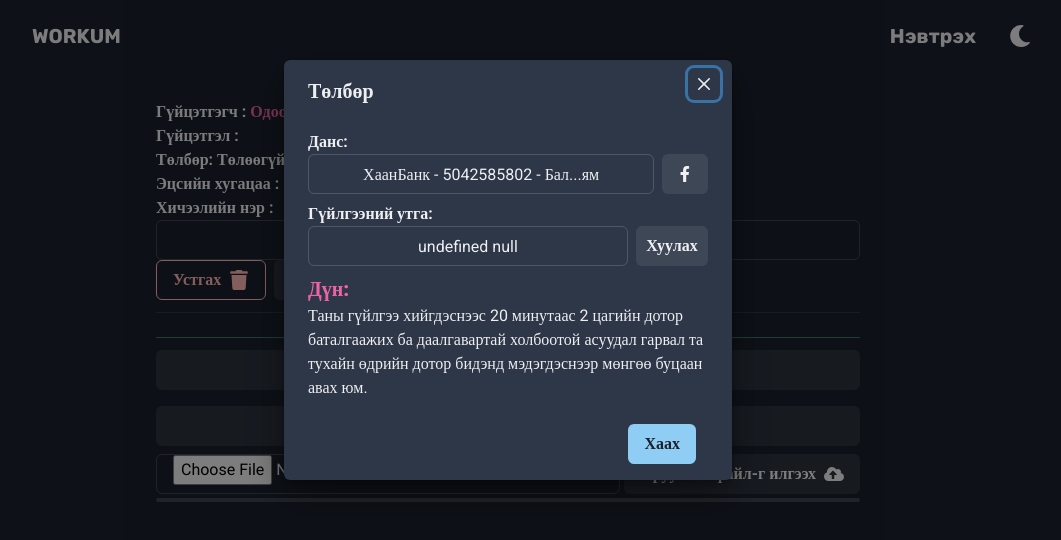
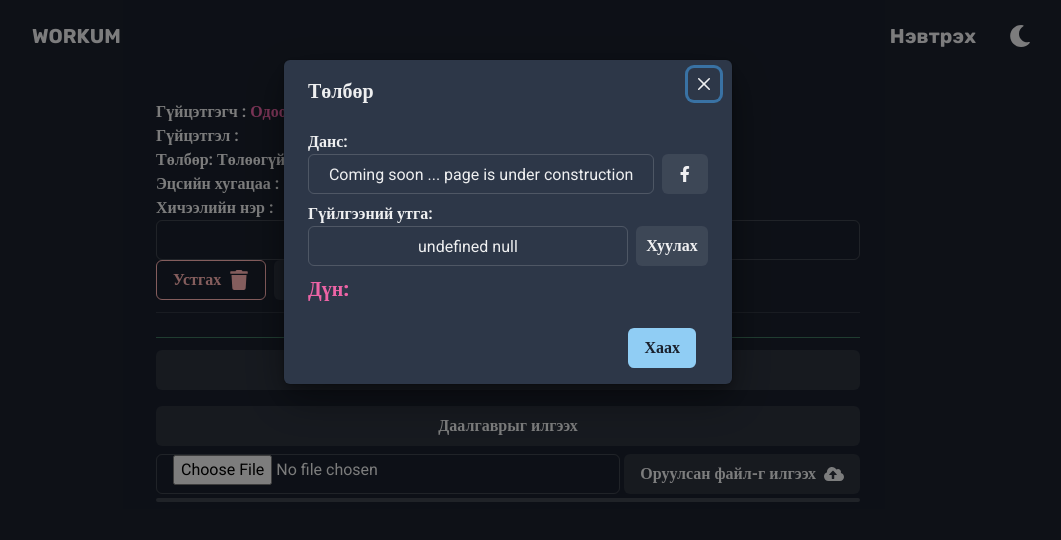
Before and after one commit to b4ljk/workum, a React (Create React App) app: page /homeworkorder in a window 1280 px wide. Both pictures are taken after a click on the button "Төлбөр хийх". Shown: the top 540 px of the page, without its empty margins (132-1193 px from the left). Built offline with nearby package versions, Linux system fonts and the light colour scheme; no server answers; a web font is replaced by a local one.

Commit message:
hidden personal info

```diff
--- a/src/components/PaymentButton.js
+++ b/src/components/PaymentButton.js
@@ -33,7 +33,7 @@ export default function PaymentButton({ utga, dun }) {
               {" "}
               <Input
                 textAlign={"center"}
-                value={"ХаанБанк - 5042585802 - Бал...ям"}
+                value={"Coming soon ... page is under construction"}
                 isReadOnly
                 placeholder="Welcome"
               />
@@ -61,11 +61,7 @@ export default function PaymentButton({ utga, dun }) {
             <Text color="pink.400" fontWeight={"black"} fontSize={"xl"}>
               Дүн: {dun}{" "}
             </Text>
-            <Text>
-              Таны гүйлгээ хийгдэснээс 20 минутаас 2 цагийн дотор баталгаажих ба
-              даалгавартай холбоотой асуудал гарвал та тухайн өдрийн дотор
-              бидэнд мэдэгдэснээр мөнгөө буцаан авах юм.
-            </Text>
+            <Text></Text>
           </ModalBody>
 
           <ModalFooter>
```
